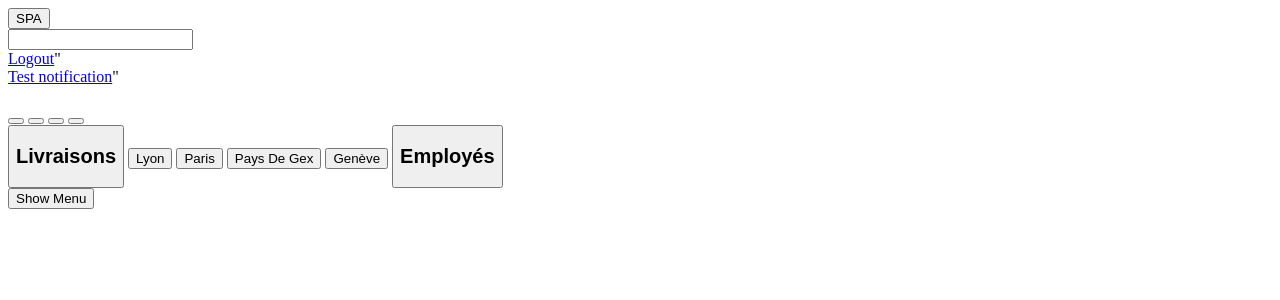
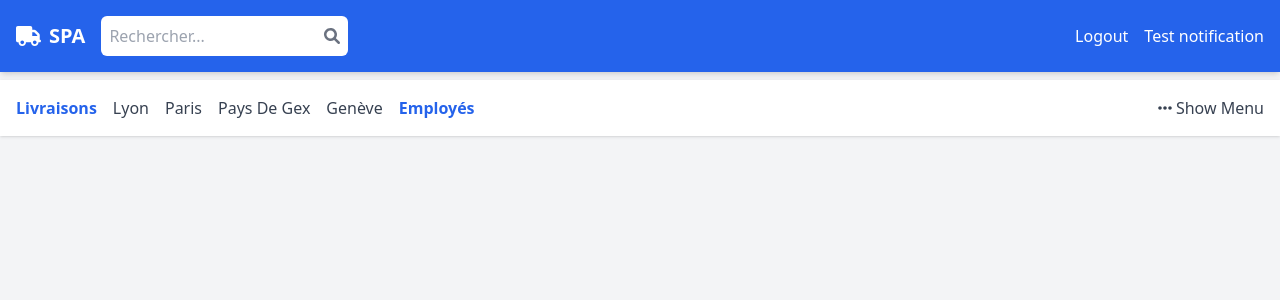
Before and after one commit to keskinm/thalasshome-api, a Flask app: page /empl in a window 1280 px wide. Shown: the top 300 px of the page. Run offline with Flask 3, Linux system fonts and the light colour scheme; parts of the project's set-up code (start-up, migrations or seed data) failed here and were passed over; some libraries are stand-ins or nearby versions.

Commit message:
Modernize head

```diff
--- a/dashboard/templates/head.html
+++ b/dashboard/templates/head.html
@@ -1,85 +1,50 @@
-
+<!DOCTYPE html>
+<html lang="fr">
 <head>
   <meta charset="utf-8">
   <meta name="viewport" content="width=device-width, initial-scale=1.0">
-
-
   <title>Livraisons</title>
 
-  <script src="https://code.jquery.com/jquery-3.6.0.min.js"
-          integrity="sha256-/xUj+3OJU5yExlq6GSYGSHk7tPXikynS7ogEvDej/m4="
-          crossorigin="anonymous"></script>
-  <script src="https://cdnjs.cloudflare.com/ajax/libs/socket.io/3.0.0/socket.io.js"></script>
+  <!-- Tailwind CSS -->
+  <script src="https://cdn.tailwindcss.com"></script>
 
-    <script src="../static/script.js"> </script>
+  <!-- FontAwesome for icons -->
+  <script src="https://cdnjs.cloudflare.com/ajax/libs/font-awesome/6.0.0/js/all.min.js"></script>
 
+  <!-- jQuery -->
+  <script src="https://code.jquery.com/jquery-3.6.0.min.js"></script>
+
+  <script src="../static/head.js"></script>
 </head>
+<body class="bg-gray-100">
 
-<body>
-
-<header class="masthead">
-
-	<div class="boards-menu">
-
-		<button class="boards-btn btn"><i class="fab fa-trello boards-btn-icon"></i>SPA</button>
-
-		<div class="board-search">
-			<input type="search" class="board-search-input" aria-label="Board Search">
-			<i class="fas fa-search search-icon" aria-hidden="true"></i>
-		</div>
-
-        <div><a href="/logout">Logout</a>"</div>
-        <div><a href="/test_notification">Test notification</a>"</div>
-
-	</div>
-
-	<div class="logo">
-
-		<h1><i class="fab fa-trello logo-icon" aria-hidden="true"></i></h1>
-
-	</div>
-
-	<div class="user-settings">
-
-		<button class="user-settings-btn btn" aria-label="Create">
-			<i class="fas fa-plus" aria-hidden="true"></i>
-		</button>
-
-		<button class="user-settings-btn btn" aria-label="Information">
-			<i class="fas fa-info-circle" aria-hidden="true"></i>
-		</button>
-
-		<button class="user-settings-btn btn" aria-label="Notifications">
-			<i class="fas fa-bell" aria-hidden="true"></i>
-		</button>
-
-		<button class="user-settings-btn btn" aria-label="User Settings">
-			<i class="fas fa-user-circle" aria-hidden="true"></i>
-		</button>
-
-	</div>
-
+<header class="bg-blue-600 text-white p-4 flex justify-between items-center shadow-md">
+    <div class="flex items-center space-x-4">
+        <button class="text-xl font-bold flex items-center space-x-2">
+            <i class="fas fa-truck"></i>
+            <span>SPA</span>
+        </button>
+        <div class="relative">
+            <input type="search" class="p-2 rounded-md text-black" placeholder="Rechercher...">
+            <i class="fas fa-search absolute right-2 top-3 text-gray-500"></i>
+        </div>
+    </div>
+    <nav class="flex space-x-4">
+        <a href="/logout" class="hover:underline">Logout</a>
+        <a href="/test_notification" class="hover:underline">Test notification</a>
+    </nav>
 </header>
 
-<section class="board-info-bar">
-
-	<div class="board-controls">
-
-		<button class="board-title btn" onclick="window.location='/'">
-			<h2>Livraisons</h2>
-		</button>
-
-		<button class="personal-btn btn" onclick="selectOnly('loire', 'France')">Lyon</button>
-		<button class="private-btn btn" onclick="selectOnly('ile_de_france', 'France')">Paris</button>
-		<button class="private-btn btn" onclick="selectOnly('pays_de_gex', 'France')">Pays De Gex</button>
-		<button class="private-btn btn" onclick="selectOnly('geneve', 'Switzerland')">Genève</button>
-
-		<button class="board-title btn" onclick="window.location='/empl'">
-			<h2>Employés</h2>
-		</button>
-
-	</div>
-
-	<button class="menu-btn btn"><i class="fas fa-ellipsis-h menu-btn-icon" aria-hidden="true"></i>Show Menu</button>
-
+<section class="bg-white shadow p-4 flex justify-between items-center mt-2">
+    <div class="flex space-x-4">
+        <button onclick="window.location='/'" class="text-blue-600 font-semibold">Livraisons</button>
+        <button onclick="selectOnly('loire', 'France')" class="text-gray-700 hover:text-blue-500">Lyon</button>
+        <button onclick="selectOnly('ile_de_france', 'France')" class="text-gray-700 hover:text-blue-500">Paris</button>
+        <button onclick="selectOnly('pays_de_gex', 'France')" class="text-gray-700 hover:text-blue-500">Pays De Gex</button>
+        <button onclick="selectOnly('geneve', 'Switzerland')" class="text-gray-700 hover:text-blue-500">Genève</button>
+        <button onclick="window.location='/empl'" class="text-blue-600 font-semibold">Employés</button>
+    </div>
+    <button class="text-gray-700 hover:text-blue-500"><i class="fas fa-ellipsis-h"></i> Show Menu</button>
 </section>
+</body>
+</html>
```
